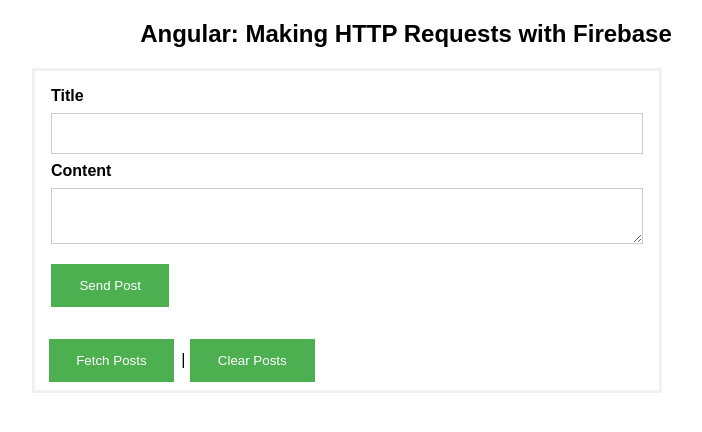
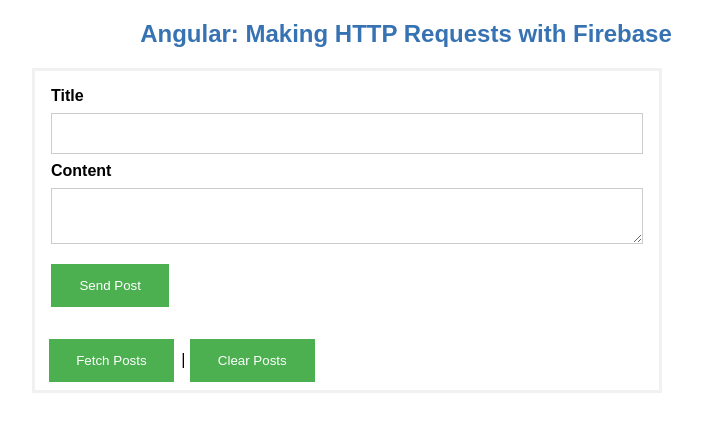
Before and after one commit to MonaliSorathiya/Angular-HTTP-requests-with-Firebase, an Angular app: page / in a window 1280 px wide. Shown: the top 432 px of the page, without its empty margins (234-936 px from the left). Built offline with nearby package versions, Linux system fonts and the light colour scheme.

Commit message:
Update css

```diff
--- a/src/app/app.component.css
+++ b/src/app/app.component.css
@@ -1,5 +1,11 @@
 body {font-family: Arial, Helvetica, sans-serif;}
 form {border: 3px solid #f1f1f1; width:50%; margin-left:250px;}
+
+.headingtitle{
+    text-align: center;
+    color: #3773b3;
+    font-weight: bolder;
+}
 
 .titleinput[type=text] {
   width: 100%;
--- a/src/app/app.component.html
+++ b/src/app/app.component.html
@@ -3,7 +3,7 @@
 <head>
 </head>
 <body>
-  <h2 align="center">Angular: Making HTTP Requests with Firebase </h2>
+  <h2 class="headingtitle">Angular: Making HTTP Requests with Firebase </h2>
 
 <form #postForm="ngForm">
   <div class="formcontainer">
```
